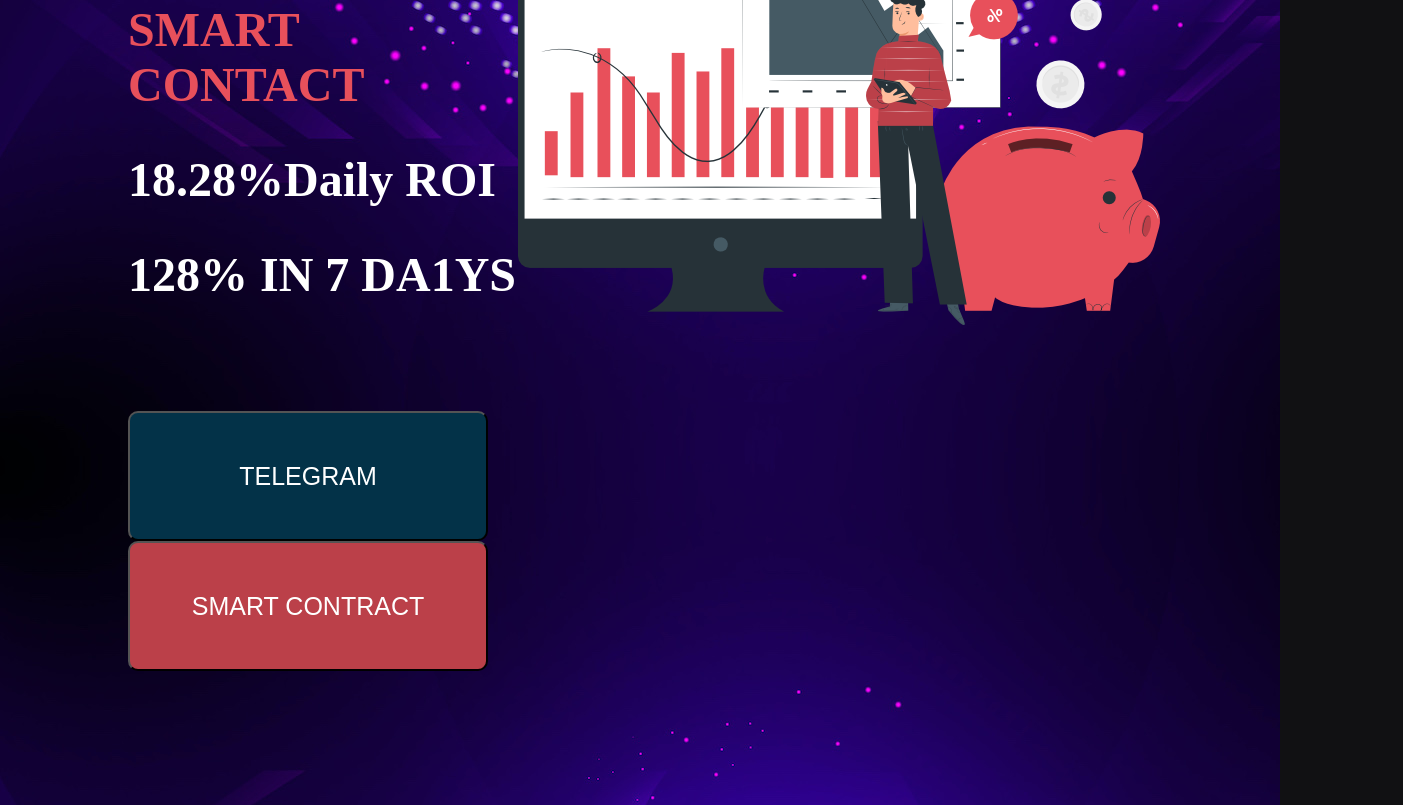
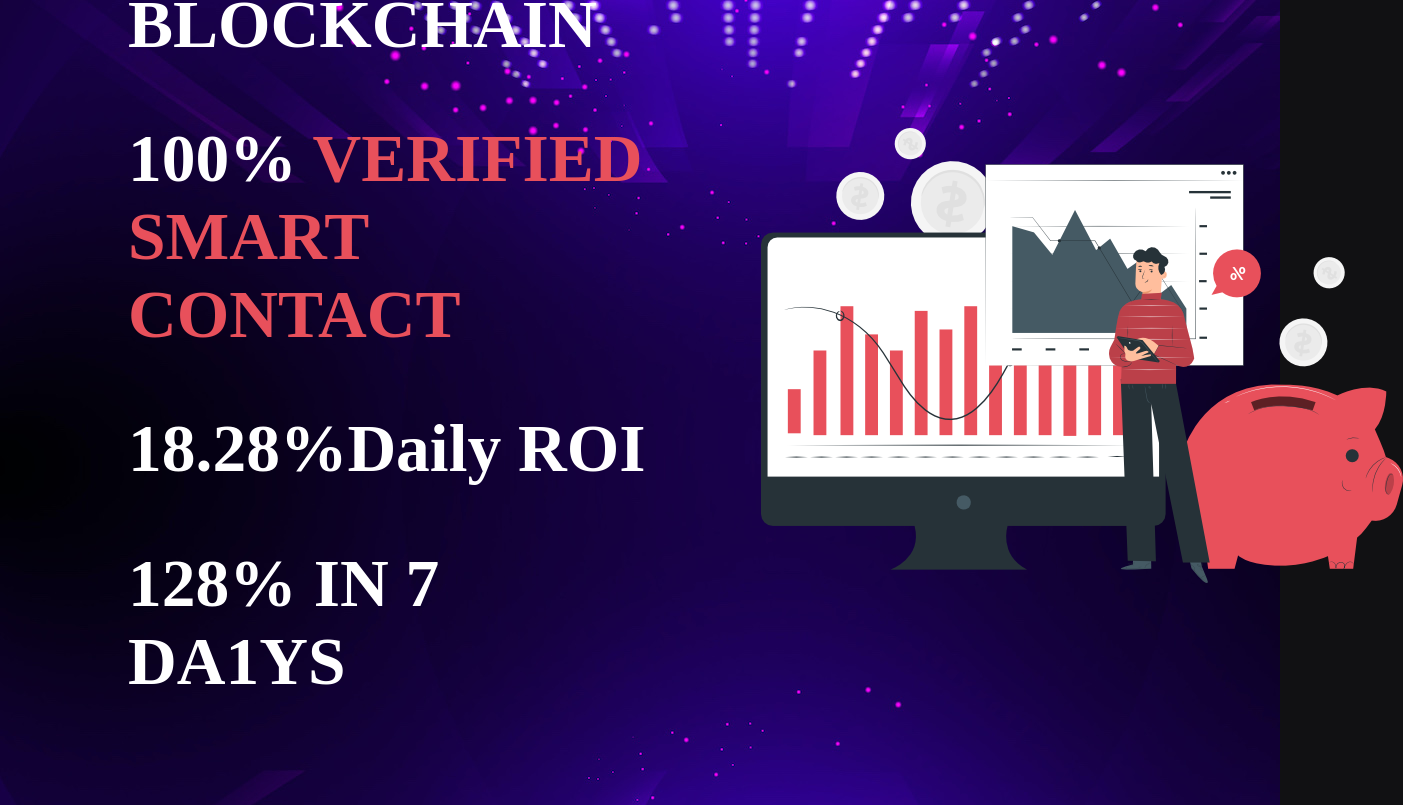
Before and after one commit to ali-203/myapp-master, a React (Create React App) app: page / in a window 1280 px wide. Shown: the part 900-1705 px from the top of the page, 1403 px wide, since content can reach past the window. Built offline with nearby package versions, Linux system fonts and the light colour scheme.

Commit message:
updated css

```diff
--- a/src/App.css
+++ b/src/App.css
@@ -5,21 +5,20 @@
 }
 .main{
   background-image: url("../src/img.png");
+}
 
+.text_imag {
+  font-size: 45px;
+    color: white;
+    align-items: center;
+    margin-top: 135px;
+    padding-left: 10%;
+    display: flex;
+    padding-bottom: 150p;
 }
-.text_imag {
-  color: white;
-  font-weight: 500;
-  align-items: center;
-  margin-top: 135px;
-  padding-left: 10%;
-  display: flex;
-  padding-bottom: 150px;
-  font-size: xx-large;
 
-}
 .imag_second {
-  margin-right: 120px;
+margin-left: 100px;
 }
 
 .decentrlized h3 {
@@ -42,8 +41,8 @@
   font-size: 25px;
   background: #033248;
   border-radius: 10px 10px 10px 10px;
-  height: 130px;
-  width: 360px;
+  height: 180px;
+  width: 533px;
   color: white;
 }
 .smrtcntr {
@@ -51,8 +50,8 @@
   color: white;
   background: #bb4049;
   border-radius: 10px 10px 10px 10px;
-  height: 130px;
-  width: 360px;
+  height: 180px;
+  width: 533px;
 }
 .logo_img {
   margin-top: 14%;
@@ -470,3 +469,13 @@
     color: gray;
     font-size: 32px;
 }
+
+
+
+
+/* @media (min-width: 800px) { #decentrlized{
+  border: 15px solid red;
+} }
+@media (max-width: 500px) { #decentrlized{
+  border: 15px solid blue;
+} } */
--- a/src/App.js
+++ b/src/App.js
@@ -20,7 +20,7 @@
                         </div>
 
 
-                    <img className="imag_second" src="money.png" width="1200" />
+                    <img className="imag_second" src="money.png" width="1500" />
                 </div>
                 </div>
 
```
Also changed, not shown: 1 other file (tests, documents, lock files or other folders).
